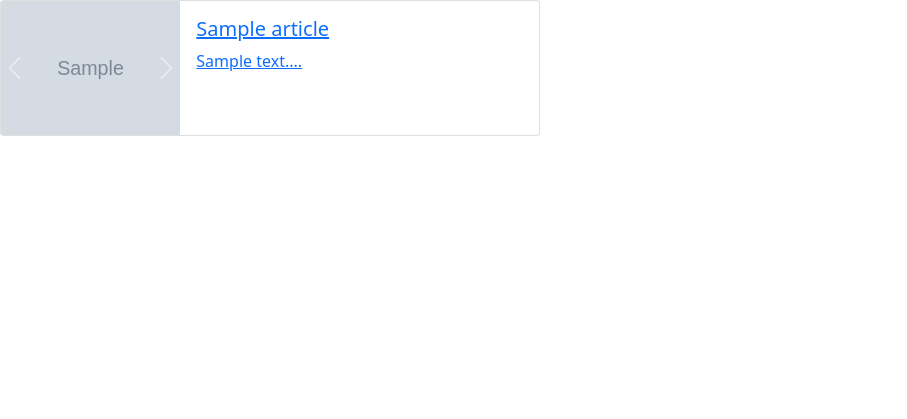
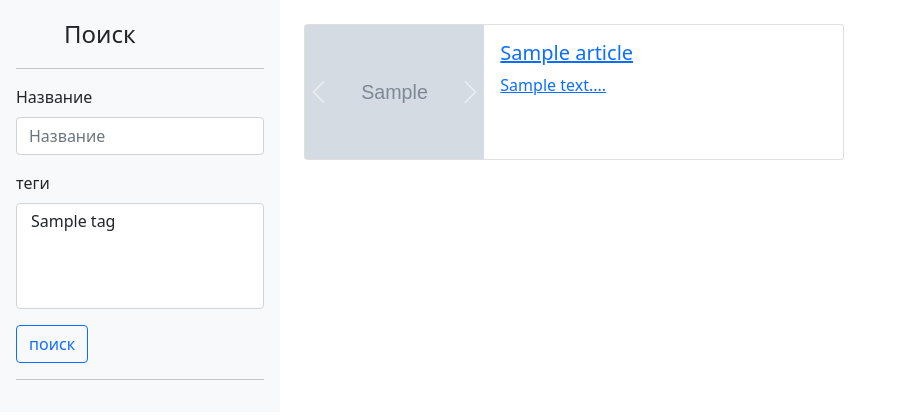
Before and after one commit to Limenomen/web-vocabulary, a Django app: page /articles/ in a window 1280 px wide. Shown: the part 56-475 px from the top of the page, without its empty margins (0-907 px from the left). Run offline with Django 4.2, Linux system fonts and the light colour scheme; tables that the repository leaves empty hold one stand-in row (values such as "Sample post"); grey boxes marked "Sample" are stand-in pictures; some libraries are stand-ins or nearby versions.

Commit message:
Добавлен поиск в списке терминов

```diff
--- /dev/null
+++ b/core/filters.py
@@ -0,0 +1,12 @@
+import django_filters
+from django_filters import FilterSet
+from core import models
+
+
+class ArticleFilter(FilterSet):
+    name = django_filters.CharFilter(lookup_expr='icontains')
+    tag = django_filters.ModelMultipleChoiceFilter(queryset=models.Tag.objects.all())
+
+    class Meta:
+        model = models.Article
+        fields = ('name', 'tag')
--- /dev/null
+++ b/core/forms.py
@@ -0,0 +1,7 @@
+from django import forms
+from core import models
+
+
+class ArticleSearch(forms.Form):
+    name = forms.CharField(label='Название', required=False)
+    tag = forms.ModelMultipleChoiceField(label='теги', queryset=models.Tag.objects.all(), required=False)
--- a/core/templates/core/article_list.html
+++ b/core/templates/core/article_list.html
@@ -1,5 +1,7 @@
 {% extends 'core/base.html' %}
 {% block content %}
+    {% include 'core/search_side_bar.html' %}
+    <div class="d-flex flex-lg-column p-4">
         {% for article in object_list %}
             <div class="card mb-3" style="max-width: 540px;">
                 <div class="row g-0">
@@ -12,12 +14,14 @@
                                     </div>
                                 {% endfor %}
                             </div>
-                        <button class="carousel-control-prev" type="button" data-bs-target="#carouselExampleControls"
+                            <button class="carousel-control-prev" type="button"
+                                    data-bs-target="#carouselExampleControls"
                                     data-bs-slide="prev">
                                 <span class="carousel-control-prev-icon" aria-hidden="true"></span>
                                 <span class="visually-hidden">Previous</span>
                             </button>
-                        <button class="carousel-control-next" type="button" data-bs-target="#carouselExampleControls"
+                            <button class="carousel-control-next" type="button"
+                                    data-bs-target="#carouselExampleControls"
                                     data-bs-slide="next">
                                 <span class="carousel-control-next-icon" aria-hidden="true"></span>
                                 <span class="visually-hidden">Next</span>
@@ -35,4 +39,5 @@
                 </div>
             </div>
         {% endfor %}
+    </div>
 {% endblock %}
--- a/core/templates/core/search_side_bar.html
+++ b/core/templates/core/search_side_bar.html
@@ -1,10 +1,19 @@
-<!DOCTYPE html>
-<html lang="en">
-<head>
-    <meta charset="UTF-8">
-    <title>Title</title>
-</head>
-<body>
+{% load bootstrap5 %}
 
-</body>
-</html>
+<div class="d-flex flex-column float-lg-start p-3 bg-light" style="width: 280px; height: 100%">
+    <a class="d-flex align-items-center mb-3 mb-md-0 me-md-auto link-dark text-decoration-none" href="/">
+        <svg class="bi me-2" height="32" width="40">
+            <use xlink:href="#bootstrap"></use>
+        </svg>
+        <span class="fs-4">Поиск</span>
+    </a>
+    <hr>
+    <form class="form-inline my-2 my-lg-0" method="get">
+        {% bootstrap_form form %}
+        {% buttons %}
+        <button class="btn btn-outline-primary" type="submit">поиск</button>
+        {% endbuttons %}
+    </form>
+
+    <hr>
+</div>
--- a/core/views.py
+++ b/core/views.py
@@ -1,7 +1,6 @@
-from django.views.generic import TemplateView, ListView, DetailView
-from django.shortcuts import render
+from django.views.generic import TemplateView, ListView, DetailView, View
 
-from core import models
+from core import models, forms, filters
 
 
 class IndexView(TemplateView):
@@ -11,6 +10,17 @@ class IndexView(TemplateView):
 class ArticleList(ListView):
     queryset = models.Article.objects.order_by('name')
 
+    def get_filters(self):
+        return filters.ArticleFilter(self.request.GET)
+
+    def get_queryset(self):
+        return self.get_filters().qs
+
+    def get_context_data(self, *args, **kwargs):
+        context = super().get_context_data(*args, **kwargs)
+        context['form'] = forms.ArticleSearch
+        return context
+
 
 class ArticleDetail(DetailView):
     model = models.Article
--- a/project/settings.py
+++ b/project/settings.py
@@ -37,7 +37,9 @@ INSTALLED_APPS = [
     'django.contrib.sessions',
     'django.contrib.messages',
     'django.contrib.staticfiles',
-    'core.apps.CoreConfig'
+    'core.apps.CoreConfig',
+    'bootstrap5',
+    'django_filters',
 ]
 
 MIDDLEWARE = [
--- a/requirements.txt
+++ b/requirements.txt
@@ -1,5 +1,5 @@
 Django==4.1.4
-django-bootstrap4==22.3
+django-bootstrap-v5
 django-filter==22.1
 psycopg2-binary==2.9.5
 
```
Lines whose indentation alone changed are shown as unchanged.
